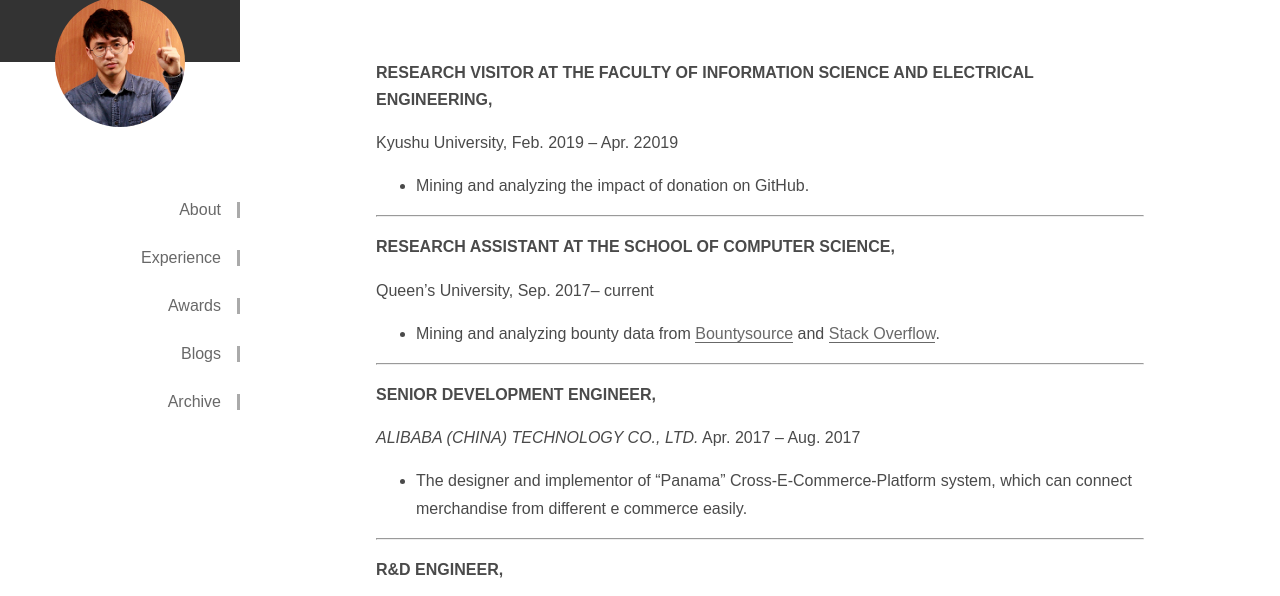
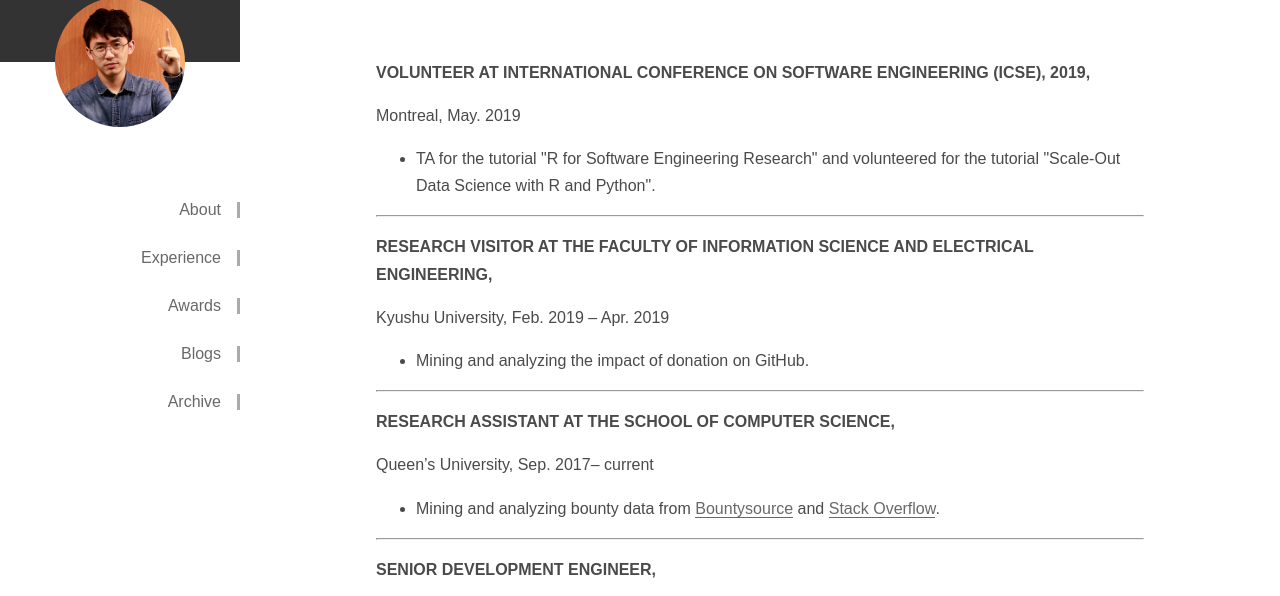
Before and after one commit to yiikou/jiayuan, a plain HTML site: page experience/index.html in a window 1280 px wide. Shown: the part 118-714 px from the top of the page. Drawn offline with Linux system fonts and the light colour scheme; a small style sheet from the web is missing.

Commit message:
experience

```diff
--- a/experience/index.html
+++ b/experience/index.html
@@ -72,8 +72,15 @@
     </header>
 
     <section>
+
+      <p><strong>VOLUNTEER AT INTERNATIONAL CONFERENCE ON SOFTWARE ENGINEERING (ICSE), 2019, </strong> </p>
+<p>Montreal, May. 2019</p>
+<ul>
+<li>TA for the tutorial "R for Software Engineering Research" and volunteered for the tutorial "Scale-Out Data Science with R and Python".</li>
+</ul>
+<hr>
       <p><strong>RESEARCH VISITOR AT THE FACULTY OF INFORMATION SCIENCE AND ELECTRICAL ENGINEERING, </strong> </p>
-<p>Kyushu University, Feb. 2019 – Apr. 22019</p>
+<p>Kyushu University, Feb. 2019 – Apr. 2019</p>
 <ul>
 <li>Mining and analyzing the impact of donation on GitHub.</li>
 </ul>
```
